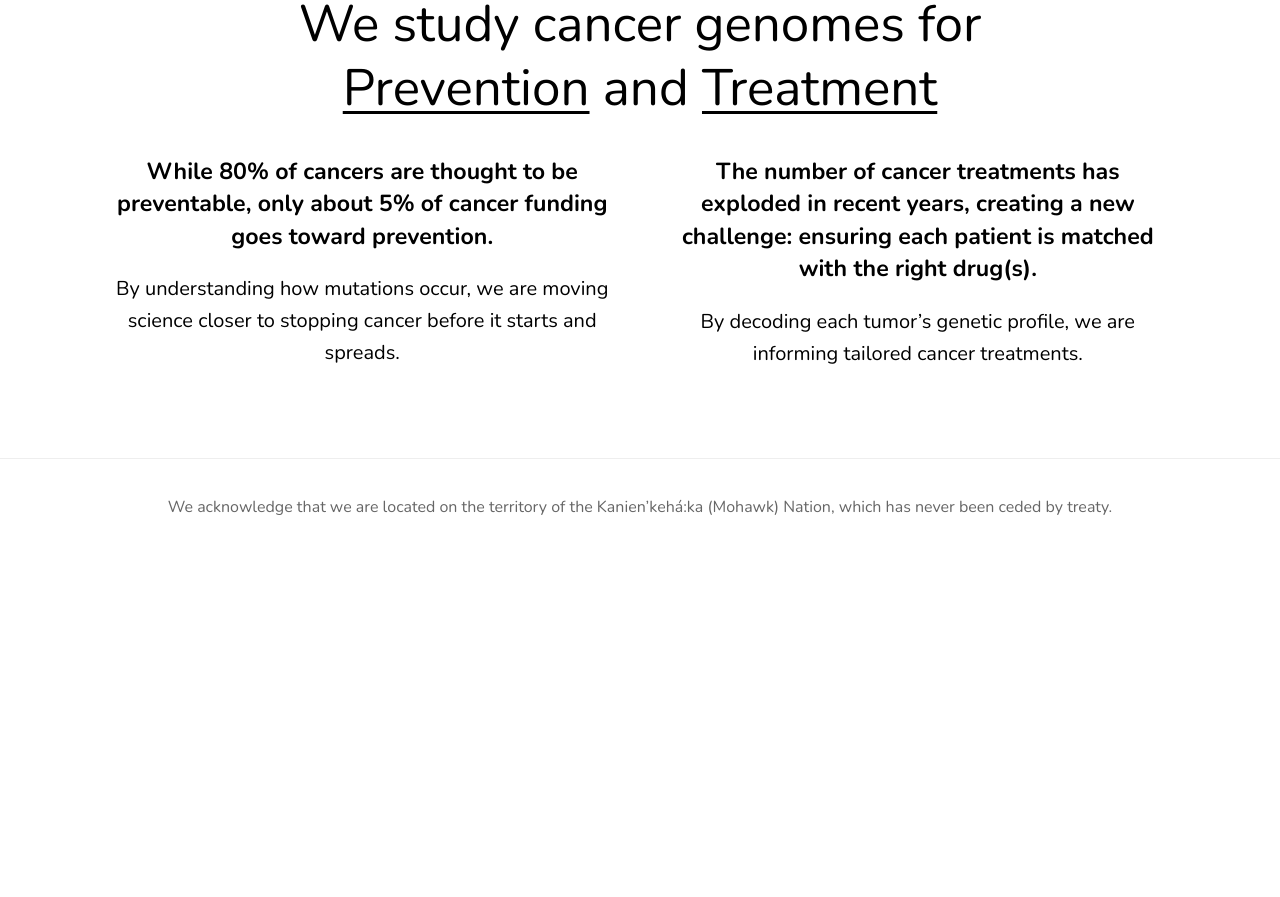
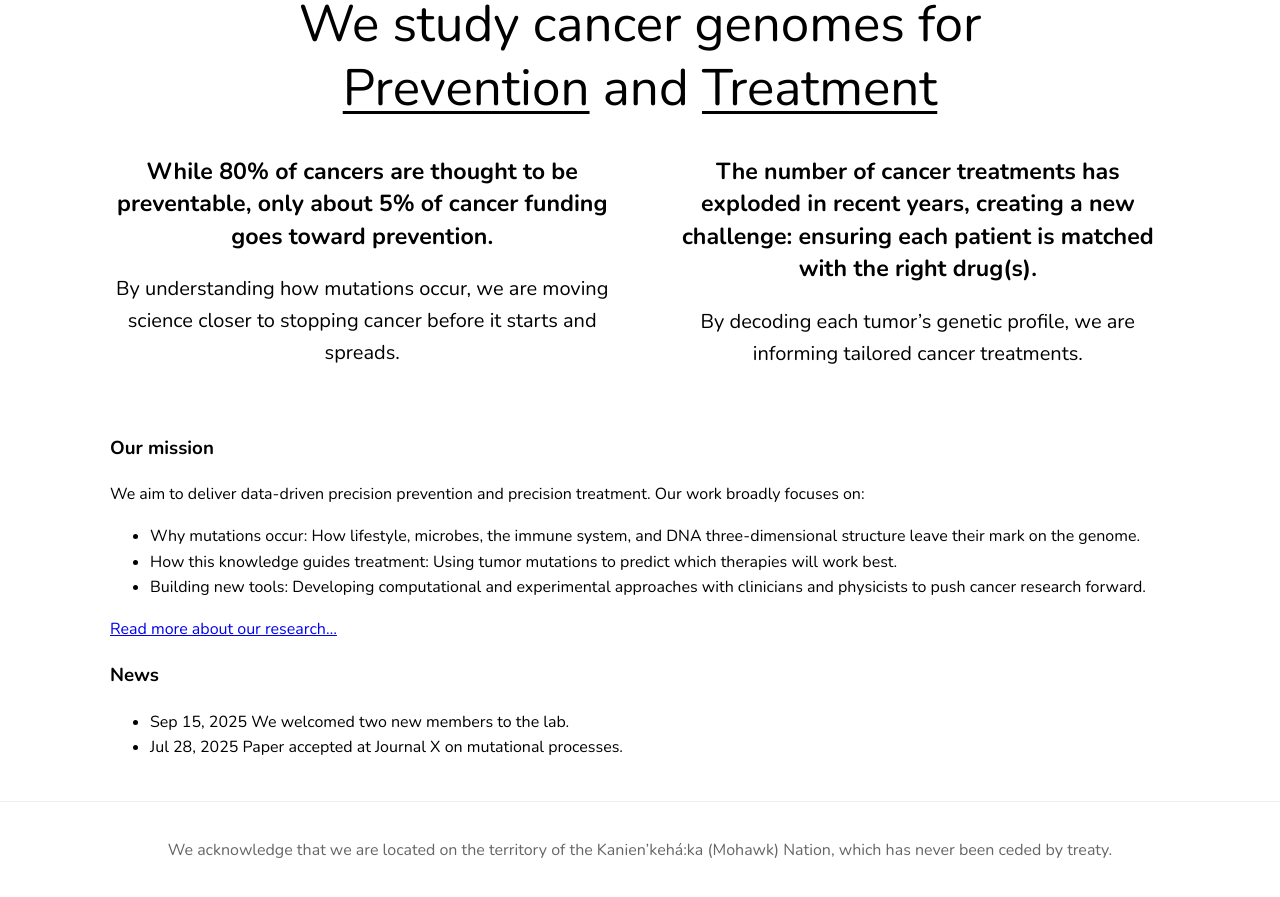
Before and after one commit to joseph-gad-code/Gurjao-Lab-Website, a Jekyll site: the page built from index.md, in a window 1280 px wide and 900 px high, scrolled down 936 px. Shown: the top 897 px of the window. Built offline with Jekyll 4.4.1, drawn with Linux system fonts in a browser that asks for light colours; before the commit the page ends 1492 px from its top, so only the background shows below that.

Commit message:
Update index.md

```diff
--- a/index.md
+++ b/index.md
@@ -42,3 +42,38 @@ title: Home
     </p>
   </div>
 </section>
+
+
+
+<section class="homepage-body-and-news">
+  <div class="homepage-body">
+    <!-- LEFT: Main body text for the homepage -->
+    <div class="body-text">
+      <h3>Our mission</h3>
+      <p>
+        We aim to deliver data-driven precision prevention and precision treatment. Our work broadly focuses on:
+      </p>
+      <ul>
+        <li>Why mutations occur: How lifestyle, microbes, the immune system, and DNA three-dimensional structure leave their mark on the genome.</li>
+        <li>How this knowledge guides treatment: Using tumor mutations to predict which therapies will work best.</li>
+        <li>Building new tools: Developing computational and experimental approaches with clinicians and physicists to push cancer research forward.</li>
+      </ul>
+      <p class="read-more"><a href="/research/">Read more about our research…</a></p>
+    </div>
+
+    <!-- RIGHT: News column for the homepage -->
+    <aside class="home-news">
+      <h3>News</h3>
+      <ul class="news-list">
+        <li>
+          <time datetime="2025-09-15">Sep 15, 2025</time>
+          We welcomed two new members to the lab.
+        </li>
+        <li>
+          <time datetime="2025-07-28">Jul 28, 2025</time>
+          Paper accepted at Journal X on mutational processes.
+        </li>
+      </ul>
+    </aside>
+  </div>
+</section>
```
